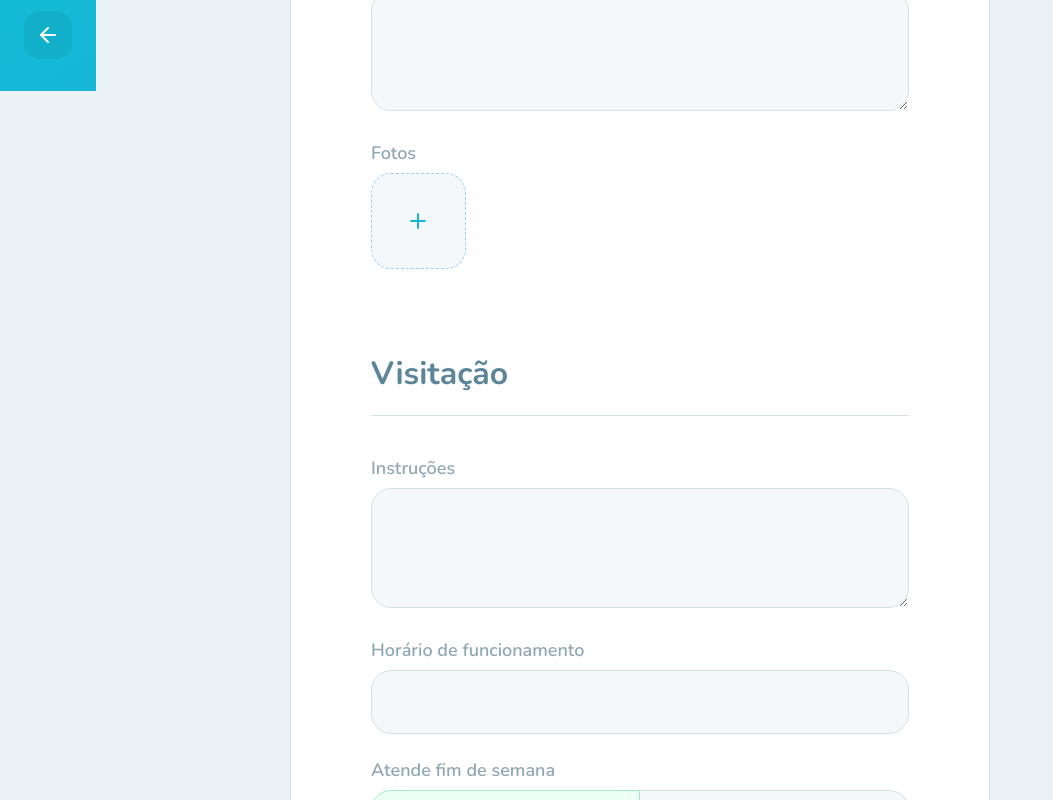
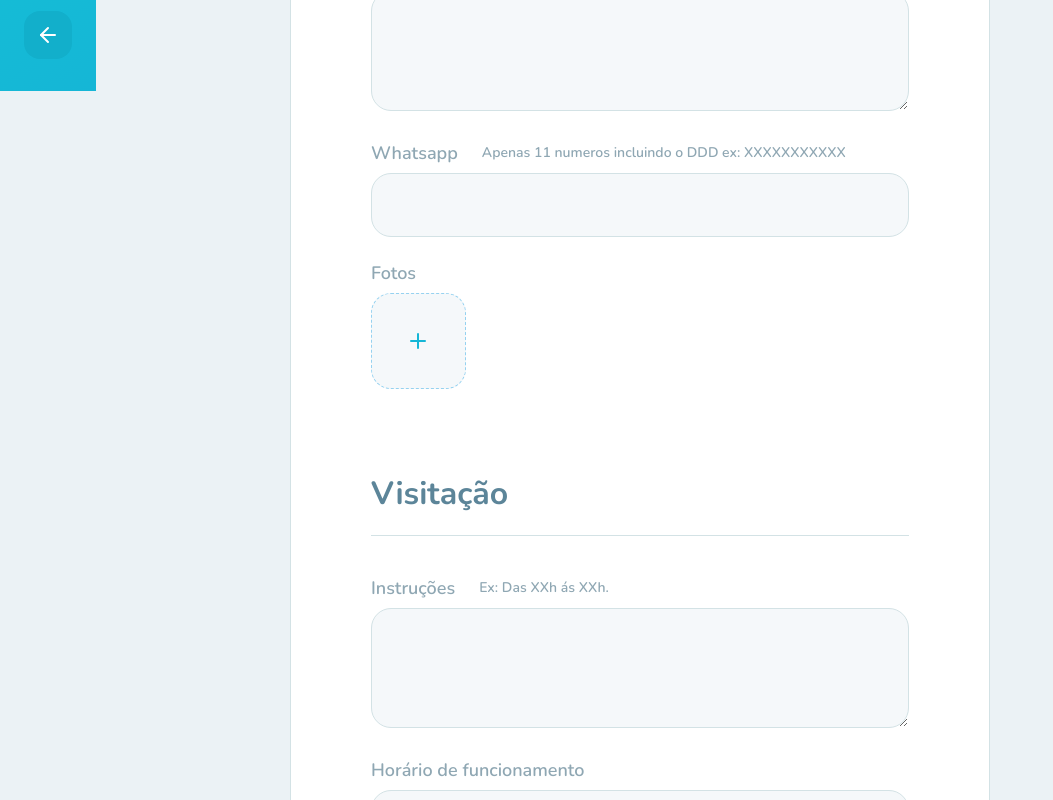
Before and after one commit to paulopkl/Happy-App-Frontend, a React (Create React App) app: page /orphanages/create in a window 1280 px wide. Shown: the part 709-1509 px from the top of the page, without its empty margins (0-1053 px from the left). Built offline with nearby package versions, Linux system fonts and the light colour scheme.

Commit message:
Version 2.0 finished

```diff
--- a/src/pages/CreateOrphanage.tsx
+++ b/src/pages/CreateOrphanage.tsx
@@ -9,6 +9,7 @@ import SideBar from "../components/SideBar";
 
 import happyMapIcon from '../utils/mapIcon';
 import api from "../services/api";
+import { LeafletMouseEvent } from "leaflet";
 
 export default function CreateOrphanage() {
   const history = useHistory();
@@ -17,13 +18,14 @@ export default function CreateOrphanage() {
 
   const [name, setName] = useState('');
   const [about, setAbout] = useState('');
+  const [whatsapp, setWhatsapp] = useState('');
   const [instructions, setInstructions] = useState('');
   const [opening_hours, setOpenin_hours] = useState('');
   const [open_on_weekends, setOpen_on_weekends] = useState(true);
   const [images, setImages] = useState<File[]>([]);
   const [previewImages, setPreviewImages] = useState<string[]>([]);
 
-  const handleMapClick = (event: any) => {
+  const handleMapClick = (event: LeafletMouseEvent): void => {
     const { lat, lng } = event.latlng;
     setPosition({ latitude: lat, longitude: lng });
   }
@@ -37,6 +39,7 @@ export default function CreateOrphanage() {
 
     data.append('name', name);
     data.append('about', about);
+    data.append('whatsapp', String(whatsapp));
     data.append('latitude', String(latitude));
     data.append('longitude', String(longitude));
     data.append('instructions', instructions);
@@ -47,9 +50,13 @@ export default function CreateOrphanage() {
       data.append('images', image);
     });
 
-    await api.post('orphanages', data);
-
-    history.push('/orphanage/success');
+    await api.post('orphanages', data)
+      .then(res => {
+        history.push('/orphanage/success');
+      })
+      .catch(err => {
+        alert(err.message);
+      });
   }
 
   const handleSelectImages = (event: ChangeEvent<HTMLInputElement>) => {
@@ -113,6 +120,18 @@ export default function CreateOrphanage() {
             </div>
 
             <div className="input-block">
+              <label htmlFor="whatsapp">Whatsapp <span>Apenas 11 numeros incluindo o DDD ex: XXXXXXXXXXX</span></label>
+              <input
+                type="number"
+                id="whatsapp"
+                minLength={11}
+                maxLength={11}
+                value={whatsapp}
+                onChange={event => setWhatsapp(event.target.value)}
+              />
+            </div>
+
+            <div className="input-block">
               <label htmlFor="images">Fotos</label>
 
               <div className="images-container">
@@ -132,7 +151,7 @@ export default function CreateOrphanage() {
             <legend>Visitação</legend>
 
             <div className="input-block">
-              <label htmlFor="instructions">Instruções</label>
+              <label htmlFor="instructions">Instruções <span>Ex: Das XXh ás XXh.</span></label>
               <textarea
                 id="instructions"
                 value={instructions}
@@ -161,7 +180,7 @@ export default function CreateOrphanage() {
                 </button>
                 <button
                   type="button"
-                  className={open_on_weekends === false ? "active" : ''}
+                  className={!open_on_weekends ? "desabled" : ''}
                   onClick={() => setOpen_on_weekends(false)}>
                   Não
                 </button>
--- a/src/pages/Orphanage.tsx
+++ b/src/pages/Orphanage.tsx
@@ -1,7 +1,7 @@
 import React, { useEffect, useState } from "react";
 import { useParams } from 'react-router-dom';
 
-// import { FaWhatsapp } from "react-icons/fa";
+import { FaWhatsapp } from "react-icons/fa";
 import { FiClock, FiInfo } from "react-icons/fi";
 import { Map, Marker, TileLayer } from "react-leaflet";
 
@@ -14,6 +14,7 @@ import api from "../services/api";
 interface Orphanage {
   name: string;
   about: string;
+  whatsapp: string;
   instructions: string;
   description: string;
   latitude: number;
@@ -34,6 +35,8 @@ interface Position {
   latitude: number;
   longitude: number;
 }
+
+const mensagem = "Boa%20tarde%20gostária%20de%20saber%20qual%20o%20melhor%20dia%20que%20posso%20fazer%20uma%20visita%20á%20este%20orfanato?"
 
 export default function Orphanage() {
   const params = useParams<RouteParams>();
@@ -139,10 +142,13 @@ export default function Orphanage() {
               }
             </div>
 
-            {/* <button type="button" className="contact-button">
-              <FaWhatsapp size={20} color="#FFF" />
-              Entrar em contato
-            </button> */}
+            <a
+              className="contact-button"
+              href={`https://api.whatsapp.com/send?phone=55${+orphanage.whatsapp}&text=${mensagem}`}
+              target="_blank" rel="noopener noreferrer">
+                <FaWhatsapp size={20} color="#FFF" />
+                Entrar em contato
+            </a>
           </div>
         </div>
       </main>
--- a/src/pages/OrphanagesMap.tsx
+++ b/src/pages/OrphanagesMap.tsx
@@ -23,10 +23,11 @@ function OrphanagesMap() {
     const [orphanages, setOrphanages] = useState<Orphanages[]>([]);
 
     useEffect(() => {
-        api.get('orphanages').then(resp => {
+        api.get('orphanages').then((resp: any) => {
+            console.log(resp);
+            console.log(api.defaults.baseURL);
             const orphanages = resp.data;
-           setOrphanages(orphanages);
-           console.log(orphanages);
+            setOrphanages(orphanages);
         });
     }, []);
 
--- a/src/styles/pages/create-orphanage.css
+++ b/src/styles/pages/create-orphanage.css
@@ -135,6 +135,12 @@ form.create-orphanage-form .input-block .button-select button.active {
   color: #37C77F;
 }
 
+form.create-orphanage-form .input-block .button-select button.desabled {
+  background: #FCF0F4;
+  border: 1px solid #FF669D;
+  color: #FF669D;
+}
+
 form.create-orphanage-form .input-block .button-select button:first-child {
   border-radius: 20px 0px 0px 20px;
 }
--- a/src/styles/pages/orphanage.css
+++ b/src/styles/pages/orphanage.css
@@ -148,7 +148,7 @@
   color: #FF6690;
 }
 
-.orphanage-details .orphanage-details-content button.contact-button {
+.orphanage-details .orphanage-details-content a.contact-button {
   margin-top: 64px;
 
   width: 100%;
@@ -159,6 +159,7 @@
   border-radius: 20px;
   color: #FFFFFF;
   font-weight: 800;
+  text-decoration-line: none;
 
   display: flex;
   justify-content: center;
@@ -167,10 +168,10 @@
   transition: background-color 0.2s;
 }
 
-.orphanage-details .orphanage-details-content button.contact-button svg {
+.orphanage-details .orphanage-details-content a.contact-button svg {
   margin-right: 16px;
 }
 
-.orphanage-details .orphanage-details-content button.contact-button:hover {
+.orphanage-details .orphanage-details-content a.contact-button:hover {
   background: #36CF82;
 }
```
